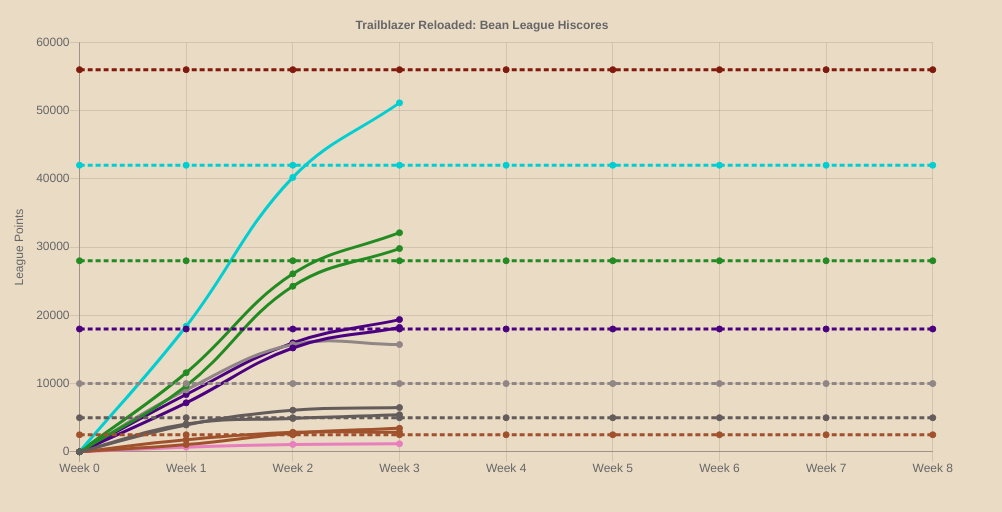
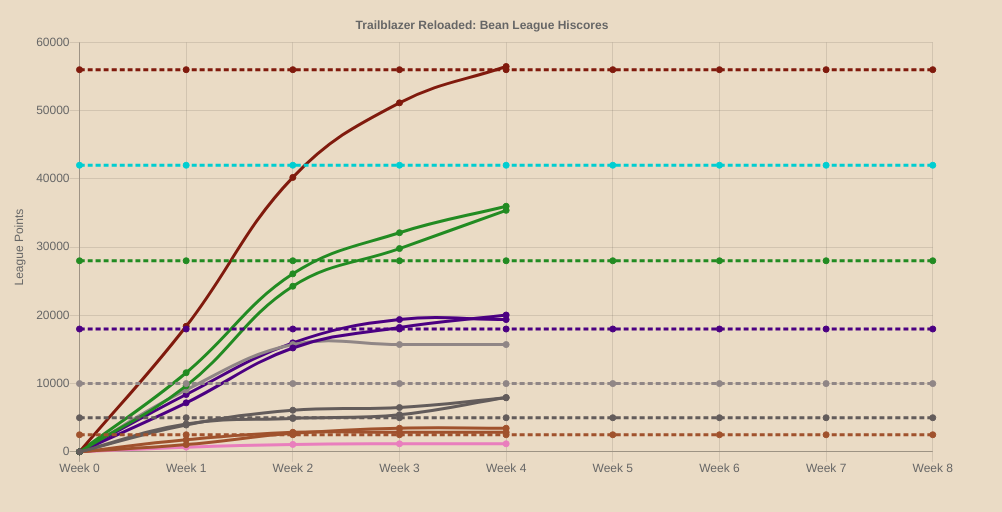
Before and after one commit to Cactusbandit/beanleague, a plain HTML site: page index.html in a window 1280 px wide. Shown: the whole page, without its empty margins (0-1002 px from the left). Drawn offline with nearby package versions, Linux system fonts and the light colour scheme.

Commit message:
Week 4 Update

```diff
--- a/index.html
+++ b/index.html
@@ -87,77 +87,77 @@
 				label: 'GIM_IritLeaf',
 				backgroundColor: iron,
 				borderColor: iron,
-				data: [0,3930,6100,6490],
+				data: [0,3930,6100,6490,7920],
 				fill:false,
 			},
 			{
 				label: 'GIM_OakLogs',
 				backgroundColor: adamant,
 				borderColor: adamant,
-				data: [0,9670,24270,29790],
+				data: [0,9670,24270,29790,35390],
 				fill:false,
 			},
 			{
 				label: 'GIM_SodaAsh',
 				backgroundColor: mithril,
 				borderColor: mithril,
-				data: [0,7180,15220,18230],
+				data: [0,7180,15220,18230,20050],
 				fill:false,
 			},
 			{
 				label: 'GIM_PartyHat',
 				backgroundColor: iron,
 				borderColor: iron,
-				data: [0,4090,4890,5440],
+				data: [0,4090,4890,5440,7960],
 				fill:false,
 			},
 			{
 				label: 'GIM_Sawdust',
-				backgroundColor: rune,
-				borderColor: rune,
-				data: [0,18400,40220, 51140],
+				backgroundColor: dragon,
+				borderColor: dragon,
+				data: [0,18400,40220,51140,56470],
 				fill:false,
 			},
 			{
 				label: 'Solo Tetsu',
 				backgroundColor: adamant,
 				borderColor: adamant,
-				data: [0,11590,26080,32110],
+				data: [0,11590,26080,32110,35990],
 				fill:false,
 			},
 			{
 				label: 'tnorth1998',
 				backgroundColor: bronze,
 				borderColor: bronze,
-				data: [0,1770,2870,2870],
+				data: [0,1770,2870,2870,2870],
 				fill:false,
 			},
 			{
 				label: 'Hylian_Loach',
 				backgroundColor: bronze,
 				borderColor: bronze,
-				data: [0,1060,2710,3460],
+				data: [0,1060,2710,3460,3460],
 				fill:false,
 			},
 			{
 				label: 'Lombres',
 				backgroundColor: steel,
 				borderColor: steel,
-				data: [0,9070,15720,15720],
+				data: [0,9070,15720,15720,15720],
 				fill:false,
 			},
 			{
 				label: 'Trailblzr910',
 				backgroundColor: unranked,
 				borderColor: unranked,
-				data: [0,690,1090,1180],
+				data: [0,690,1090,1180,1180],
 				fill: false,
 			},
 			{
 				label: '0niDragon',
 				backgroundColor: mithril,
 				borderColor: mithril,
-				data: [0,8400,15970,19380],
+				data: [0,8400,15970,19380,19380],
 				fill: false,
 			}
 			]
```
